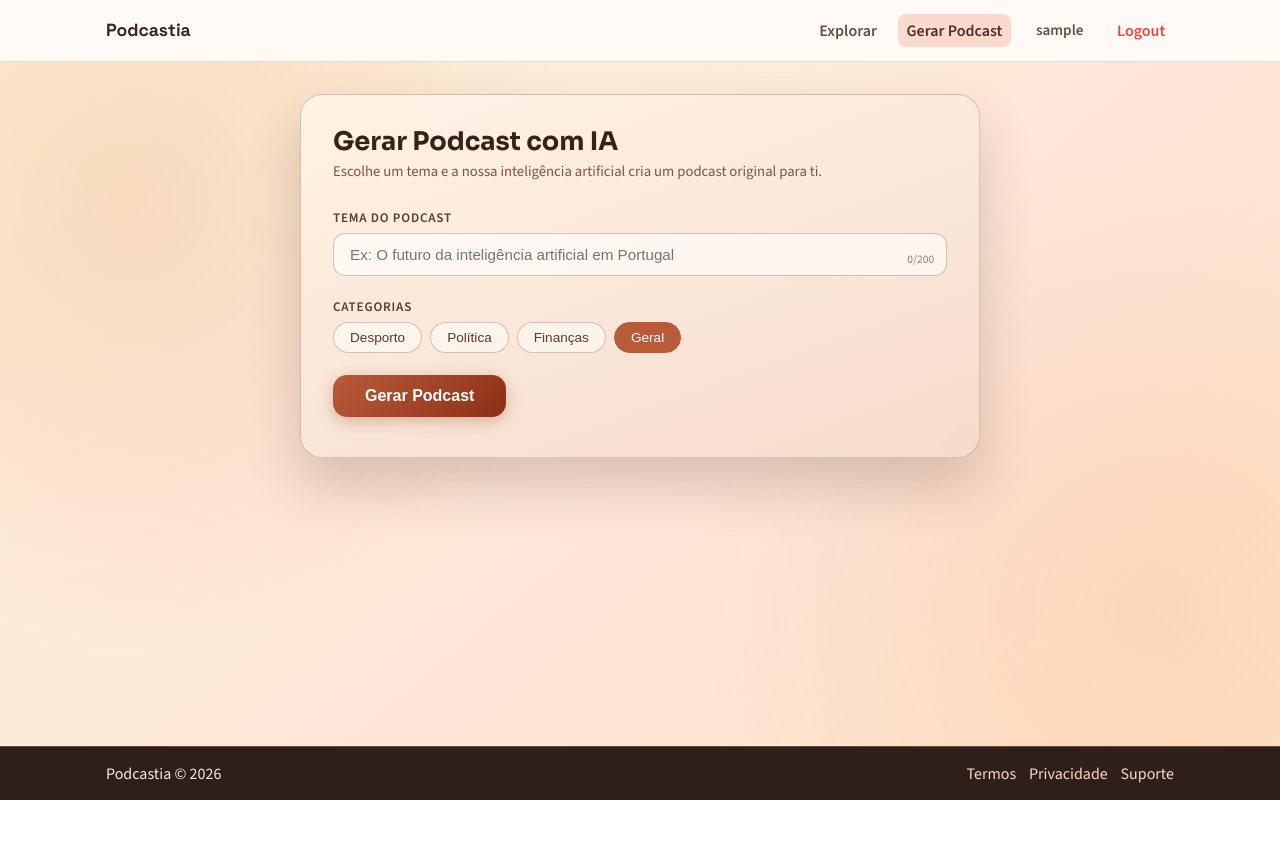
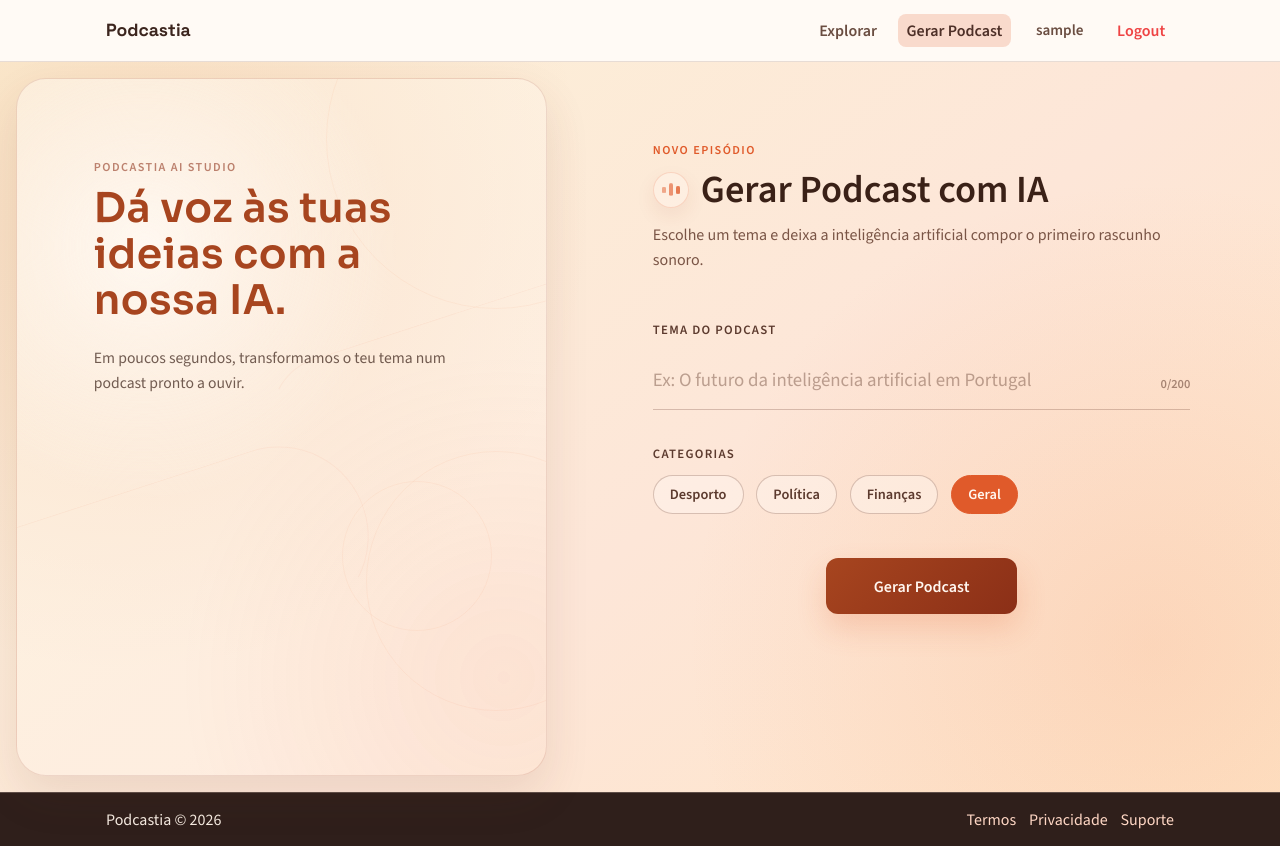
Before and after one commit to AfonsoBitoque/podcastia, a React app in the folder frontend/: page /generate in a window 1280 px wide. Before the commit the page ends 800 px from the top, so only its background shows below. Built offline with nearby package versions, Linux system fonts and the light colour scheme; no server answers; sample sign-in values are in the browser's storage; the HTML template or start-up script is replaced by a standard one.

Commit message:
Página de Gerar Podcast Frontend
Refinamento da estética da página de gerar podcast, para ir de encontro ao resto do projeto.
Necessário concluir página depois de podcast gerado

```diff
--- a/frontend/src/pages/GeneratePage.jsx
+++ b/frontend/src/pages/GeneratePage.jsx
@@ -26,8 +26,6 @@ function GeneratePage() {
   const [loadingMsgIndex, setLoadingMsgIndex] = useState(0)
   const [error, setError] = useState('')
   const [generatedPodcast, setGeneratedPodcast] = useState(null)
-  const [isPlaying, setIsPlaying] = useState(false)
-  const [audioRef, setAudioRef] = useState(null)
   const [isTogglingVisibility, setIsTogglingVisibility] = useState(false)
 
   const token = localStorage.getItem('token')
@@ -96,16 +94,6 @@ function GeneratePage() {
     }
   }
 
-  const handlePlayPause = () => {
-    if (!audioRef) return
-    if (isPlaying) {
-      audioRef.pause()
-    } else {
-      audioRef.play()
-    }
-    setIsPlaying(!isPlaying)
-  }
-
   const handleToggleVisibility = async () => {
     if (!generatedPodcast) return
     setIsTogglingVisibility(true)
@@ -139,16 +127,40 @@ function GeneratePage() {
     setTema('')
     setSelectedTags(['GERAL'])
     setError('')
-    setIsPlaying(false)
   }
 
   return (
     <main className="generate-page">
-      <section className="generate-shell">
-        <h1 className="generate-title">Gerar Podcast com IA</h1>
+      <section className="generate-visual-panel" aria-labelledby="generate-visual-title">
+        <span className="visual-ring ring-a"></span>
+        <span className="visual-ring ring-b"></span>
+        <span className="visual-ring ring-c"></span>
+        <span className="visual-orbit orbit-a"></span>
+        <span className="visual-orbit orbit-b"></span>
+
+        <div className="generate-visual-content">
+          <p className="generate-kicker">Podcastia AI Studio</p>
+          <h1 id="generate-visual-title">Dá voz às tuas ideias com a nossa IA.</h1>
+          <p>Em poucos segundos, transformamos o teu tema num podcast pronto a ouvir.</p>
+        </div>
+      </section>
+
+      <section className="generate-workspace" aria-label="Gerador de podcasts">
+        <div className="generate-shell">
+          <div className="generate-heading">
+            <p className="generate-kicker">Novo episódio</p>
+            <h2 className="generate-title">
+              <span className="ai-title-mark" aria-hidden="true">
+                <span></span>
+                <span></span>
+                <span></span>
+              </span>
+              Gerar Podcast com IA
+            </h2>
             <p className="generate-subtitle">
-          Escolhe um tema e a nossa inteligência artificial cria um podcast original para ti.
+              Escolhe um tema e deixa a inteligência artificial compor o primeiro rascunho sonoro.
             </p>
+          </div>
 
           {!generatedPodcast && !isGenerating && (
             <form className="generate-form" onSubmit={handleGenerate}>
@@ -168,7 +180,7 @@ function GeneratePage() {
 
               <div className="form-group">
                 <label>Categorias</label>
-              <div className="tag-selector">
+                <div className="tag-selector" aria-label="Categorias do podcast">
                   {TAG_OPTIONS.map((tag) => (
                     <button
                       key={tag.value}
@@ -192,8 +204,9 @@ function GeneratePage() {
 
           {isGenerating && (
             <div className="generate-loading">
-            <div className="ai-wave">
+              <div className="sound-wave" aria-hidden="true">
                 <span></span><span></span><span></span><span></span><span></span>
+                <span></span><span></span><span></span><span></span>
               </div>
               <p className="loading-text">{LOADING_MESSAGES[loadingMsgIndex]}</p>
             </div>
@@ -205,17 +218,13 @@ function GeneratePage() {
                 <div className="result-header">
                   <h2>{generatedPodcast.titulo}</h2>
                   <span className={`visibility-badge ${generatedPodcast.publico ? 'public' : 'private'}`}>
-                  {generatedPodcast.publico ? 'Público' : 'Privado'}
+                    {generatedPodcast.publico ? 'P\u00fablico' : 'Privado'}
                   </span>
                 </div>
 
                 <div className="result-player">
                   <audio
-                  ref={(el) => setAudioRef(el)}
                     src={`${API_BASE_URL}${generatedPodcast.audioUrl}`}
-                  onPlay={() => setIsPlaying(true)}
-                  onPause={() => setIsPlaying(false)}
-                  onEnded={() => setIsPlaying(false)}
                     controls
                   />
                 </div>
@@ -240,6 +249,7 @@ function GeneratePage() {
               </div>
             </div>
           )}
+        </div>
       </section>
     </main>
   )
--- a/frontend/src/styles/generate-page.css
+++ b/frontend/src/styles/generate-page.css
@@ -1,225 +1,433 @@
 .generate-page {
+  --cream: #fcf2d7;
+  --cream-deep: #fde6d8;
+  --warm-beige: #f3caa9;
+  --brown: #8b2f17;
+  --brown-vivid: #a7451f;
+  --brown-dark: #3a2117;
+  --brown-soft: #7a5546;
+  --orange: #e05a2a;
+  --top-space: clamp(4rem, 10vh, 7rem);
+
   flex: 1;
-  width: min(100%, 800px);
-  margin: 0 auto;
-  padding: 2rem 1rem 3rem;
-  display: flex;
-  align-items: flex-start;
-  justify-content: center;
+  width: 100%;
+  min-height: calc(100vh - 70px);
+  display: grid;
+  grid-template-columns: minmax(320px, 44%) minmax(0, 1fr);
+  overflow: visible;
   background:
     radial-gradient(circle at 10% 20%, rgba(224, 90, 42, 0.14), transparent 36%),
     radial-gradient(circle at 90% 80%, rgba(240, 137, 92, 0.17), transparent 36%),
-    linear-gradient(140deg, #fcf2d7, #fde6d8 56%, #ffe5c8);
+    linear-gradient(140deg, var(--cream), var(--cream-deep) 56%, #ffe5c8);
+}
+
+.generate-visual-panel {
+  min-height: calc(100vh - 70px - 2rem);
+  position: relative;
+  align-self: stretch;
+  overflow: hidden;
+  margin: 1rem;
+  padding: var(--top-space) clamp(3rem, 6vw, 6rem);
+  border: 1px solid rgba(139, 47, 23, 0.14);
+  border-radius: 30px;
+  color: var(--brown-vivid);
+  background:
+    radial-gradient(circle at 24% 24%, rgba(255, 250, 244, 0.9), transparent 38%),
+    radial-gradient(circle at 92% 86%, rgba(240, 137, 92, 0.1), transparent 42%),
+    rgba(255, 249, 241, 0.34);
+  box-shadow: 0 20px 46px rgba(103, 55, 33, 0.11);
+  animation: panel-slide-in 0.7s ease both;
+}
+
+.visual-ring {
+  position: absolute;
+  border: 1px solid rgba(255, 213, 173, 0.34);
+  border-radius: 999px;
+}
+
+.generate-visual-panel .visual-ring {
+  opacity: 1;
+  border-color: rgba(224, 90, 42, 0.055);
+}
+
+.generate-visual-panel .ring-a {
+  width: 260px;
+  height: 260px;
+  right: -80px;
+  bottom: 8vh;
+}
+
+.generate-visual-panel .ring-b {
+  width: 150px;
+  height: 150px;
+  right: 54px;
+  bottom: 18vh;
+}
+
+.generate-visual-panel .ring-c {
+  width: 340px;
+  height: 340px;
+  right: -120px;
+  top: -110px;
+}
+
+.visual-orbit {
+  position: absolute;
+  border: 1px solid rgba(224, 90, 42, 0.05);
+  border-left-color: transparent;
+  border-bottom-color: transparent;
+  border-radius: 999px;
+  transform: rotate(-18deg);
+}
+
+.orbit-a {
+  width: 520px;
+  height: 180px;
+  left: -160px;
+  bottom: 12vh;
+}
+
+.orbit-b {
+  width: 360px;
+  height: 120px;
+  right: -80px;
+  top: 30vh;
+}
+
+.generate-visual-content {
+  position: relative;
+  z-index: 1;
+  max-width: 560px;
+}
+
+.generate-kicker {
+  margin: 0 0 0.7rem;
+  font-size: 0.76rem;
+  font-weight: 800;
+  letter-spacing: 0.12em;
+  text-transform: uppercase;
+}
+
+.generate-visual-content .generate-kicker {
+  color: rgba(139, 47, 23, 0.58);
+}
+
+.generate-visual-content h1 {
+  max-width: 16ch;
+  margin: 0;
+  font-size: clamp(2rem, 3.2vw, 3.4rem);
+  line-height: 1.12;
+  font-weight: 400;
+  letter-spacing: 0.012em;
+  color: var(--brown-vivid);
+}
+
+.generate-visual-content p:last-child {
+  max-width: 30rem;
+  margin: 1.3rem 0 0;
+  color: rgba(58, 33, 23, 0.72);
+  font-size: clamp(0.98rem, 1.2vw, 1.08rem);
+  line-height: 1.6;
+}
+
+.generate-workspace {
+  min-width: 0;
+  padding: var(--top-space) clamp(3rem, 7vw, 7rem) 4rem;
+  background: transparent;
 }
 
 .generate-shell {
-  width: 100%;
-  max-width: 680px;
-  border-radius: 22px;
-  padding: 2rem 2rem 2.5rem;
-  background: linear-gradient(160deg, rgba(255, 243, 232, 0.94) 0%, rgba(245, 219, 203, 0.94) 100%);
-  border: 1px solid rgba(114, 71, 56, 0.26);
-  box-shadow: 0 28px 54px rgba(70, 38, 31, 0.2);
-  backdrop-filter: blur(4px);
+  width: min(100%, 600px);
+  min-height: auto;
+  display: flex;
+  flex-direction: column;
+  animation: form-fade-in 0.65s ease 0.14s both;
+}
+
+.generate-heading {
+  margin-bottom: clamp(2.4rem, 6vh, 4.4rem);
+}
+
+.generate-heading .generate-kicker {
+  color: var(--orange);
 }
 
 .generate-title {
-  font-size: 1.6rem;
-  font-weight: 700;
-  color: #3a2117;
-  margin: 0 0 0.3rem;
+  margin: 0;
+  display: flex;
+  align-items: center;
+  gap: 0.75rem;
+  font-size: clamp(1.8rem, 3vw, 2.6rem);
+  line-height: 1.08;
+  font-weight: 750;
+  color: var(--brown-dark);
+}
+
+.ai-title-mark {
+  width: 2.25rem;
+  height: 2.25rem;
+  flex: 0 0 auto;
+  display: inline-grid;
+  place-items: center;
+  position: relative;
+  border: 1px solid rgba(224, 90, 42, 0.18);
+  border-radius: 999px;
+  background: rgba(255, 246, 239, 0.42);
+  box-shadow: 0 8px 20px rgba(139, 47, 23, 0.08);
+}
+
+.ai-title-mark span {
+  position: absolute;
+  width: 4px;
+  border-radius: 999px;
+  background: var(--orange);
+  animation: ai-signal 1.4s ease-in-out infinite;
+}
+
+.ai-title-mark span:nth-child(1) {
+  --x: -7px;
+  height: 10px;
+}
+
+.ai-title-mark span:nth-child(2) {
+  height: 17px;
+  animation-delay: 0.14s;
+}
+
+.ai-title-mark span:nth-child(3) {
+  --x: 7px;
+  height: 10px;
+  animation-delay: 0.28s;
 }
 
 .generate-subtitle {
-  font-size: 0.92rem;
-  color: #7a5546;
-  margin: 0 0 1.8rem;
+  max-width: 36rem;
+  margin: 0.8rem 0 0;
+  color: var(--brown-soft);
+  font-size: 1rem;
+  line-height: 1.55;
 }
 
-/* Form */
 .generate-form {
   display: flex;
   flex-direction: column;
-  gap: 1.4rem;
+  gap: 2.2rem;
 }
 
 .form-group {
   display: flex;
   flex-direction: column;
-  gap: 0.4rem;
+  gap: 0.8rem;
   position: relative;
 }
 
 .form-group label {
-  font-size: 0.82rem;
-  font-weight: 600;
   color: #5c3a2e;
+  font-size: 0.8rem;
+  font-weight: 800;
+  letter-spacing: 0.1em;
   text-transform: uppercase;
-  letter-spacing: 0.06em;
 }
 
 .form-group input[type='text'] {
   width: 100%;
-  padding: 0.75rem 1rem;
-  border: 1px solid rgba(114, 71, 56, 0.3);
-  border-radius: 12px;
-  background: rgba(255, 255, 255, 0.6);
-  font-size: 0.95rem;
-  color: #3a2117;
+  min-height: 3.7rem;
+  padding: 1rem 4.7rem 1rem 0;
+  border: 0;
+  border-bottom: 1px solid rgba(114, 71, 56, 0.28);
+  border-radius: 0;
   outline: none;
-  transition: border-color 0.2s;
-  box-sizing: border-box;
+  background: transparent;
+  color: var(--brown-dark);
+  font: inherit;
+  font-size: 1.18rem;
+  transition: border-color 0.2s ease, box-shadow 0.2s ease;
+}
+
+.form-group input[type='text']::placeholder {
+  color: rgba(122, 85, 70, 0.5);
 }
 
 .form-group input[type='text']:focus {
-  border-color: #b95a39;
+  border-color: var(--orange);
+  box-shadow: 0 7px 0 -6px rgba(224, 90, 42, 0.32);
 }
 
 .char-count {
   position: absolute;
-  right: 0.8rem;
-  bottom: 0.55rem;
-  font-size: 0.72rem;
-  color: #9c7a6c;
+  right: 0;
+  bottom: 1.15rem;
+  color: rgba(122, 85, 70, 0.66);
+  font-size: 0.78rem;
+  font-weight: 700;
 }
 
 .tag-selector {
   display: flex;
   flex-wrap: wrap;
-  gap: 0.5rem;
+  gap: 0.8rem;
 }
 
 .tag-chip {
-  padding: 0.45rem 1rem;
-  border-radius: 20px;
-  border: 1px solid rgba(114, 71, 56, 0.3);
-  background: rgba(255, 255, 255, 0.5);
+  min-height: 2.4rem;
+  padding: 0.55rem 1rem;
+  border: 1px solid rgba(114, 71, 56, 0.28);
+  border-radius: 999px;
+  background: rgba(255, 246, 239, 0.46);
   color: #5c3a2e;
-  font-size: 0.85rem;
-  font-weight: 500;
+  font: inherit;
+  font-size: 0.9rem;
+  font-weight: 700;
   cursor: pointer;
-  transition: all 0.2s;
+  transition: transform 0.18s ease, border-color 0.18s ease, background 0.18s ease, color 0.18s ease;
 }
 
 .tag-chip:hover {
-  border-color: #b95a39;
+  border-color: var(--orange);
+  color: var(--orange);
+  transform: translateY(-1px);
 }
 
 .tag-chip.active {
-  background: #b95a39;
-  color: #fff;
-  border-color: #b95a39;
+  border-color: var(--orange);
+  background: var(--orange);
+  color: #fff6ef;
 }
 
 .generate-error {
-  color: #c23a22;
-  font-size: 0.88rem;
   margin: 0;
-  padding: 0.5rem 0.8rem;
+  padding: 0.75rem 0.95rem;
+  border: 1px solid rgba(194, 58, 34, 0.16);
   border-radius: 8px;
   background: rgba(194, 58, 34, 0.08);
+  color: #a72e1a;
+  font-size: 0.9rem;
 }
 
 .generate-btn {
-  align-self: flex-start;
-  padding: 0.75rem 2rem;
-  border: none;
-  border-radius: 14px;
-  background: linear-gradient(135deg, #b95a39, #8b2f17);
-  color: #fff;
+  width: auto;
+  min-height: 3.5rem;
+  align-self: center;
+  margin-top: 0.6rem;
+  padding: 0.85rem 3rem;
+  border: 0;
+  border-radius: 12px;
+  background: linear-gradient(135deg, var(--brown-vivid), var(--brown));
+  color: #fff6ef;
+  font: inherit;
   font-size: 1rem;
-  font-weight: 600;
+  font-weight: 800;
   cursor: pointer;
-  transition: transform 0.15s, box-shadow 0.2s;
-  box-shadow: 0 4px 16px rgba(139, 47, 23, 0.3);
+  box-shadow: 0 14px 30px rgba(224, 90, 42, 0.2);
+  transition: transform 0.18s ease, box-shadow 0.2s ease, filter 0.2s ease;
 }
 
 .generate-btn:hover {
-  transform: translateY(-1px);
-  box-shadow: 0 6px 20px rgba(139, 47, 23, 0.4);
+  transform: translateY(-2px);
+  box-shadow: 0 18px 36px rgba(224, 90, 42, 0.28);
+  filter: saturate(1.06);
 }
 
-/* Loading State */
 .generate-loading {
+  flex: 1;
+  min-height: 360px;
   display: flex;
   flex-direction: column;
   align-items: center;
-  gap: 1.5rem;
-  padding: 3rem 0;
+  justify-content: center;
+  gap: 1.8rem;
+  animation: form-fade-in 0.35s ease both;
 }
 
-.ai-wave {
+.sound-wave {
+  width: min(100%, 420px);
+  height: 150px;
   display: flex;
   align-items: center;
-  gap: 4px;
-  height: 50px;
+  justify-content: center;
+  gap: 9px;
 }
 
-.ai-wave span {
-  display: block;
-  width: 6px;
-  border-radius: 3px;
-  background: #b95a39;
-  animation: wave-bounce 1.2s ease-in-out infinite;
+.sound-wave span {
+  width: 9px;
+  height: 38px;
+  border-radius: 999px;
+  background: linear-gradient(180deg, #e05a2a, #8b2f17);
+  transform-origin: center;
+  animation: sound-pulse 1.05s ease-in-out infinite;
+  box-shadow: 0 10px 22px rgba(139, 47, 23, 0.2);
 }
 
-.ai-wave span:nth-child(1) { height: 20px; animation-delay: 0s; }
-.ai-wave span:nth-child(2) { height: 35px; animation-delay: 0.1s; background: #c76c42; }
-.ai-wave span:nth-child(3) { height: 50px; animation-delay: 0.2s; background: #d4814e; }
-.ai-wave span:nth-child(4) { height: 35px; animation-delay: 0.3s; background: #c76c42; }
-.ai-wave span:nth-child(5) { height: 20px; animation-delay: 0.4s; }
+.sound-wave span:nth-child(2),
+.sound-wave span:nth-child(8) {
+  height: 68px;
+  animation-delay: 0.08s;
+}
 
-@keyframes wave-bounce {
-  0%, 100% { transform: scaleY(0.5); opacity: 0.6; }
-  50% { transform: scaleY(1); opacity: 1; }
+.sound-wave span:nth-child(3),
+.sound-wave span:nth-child(7) {
+  height: 108px;
+  animation-delay: 0.16s;
+}
+
+.sound-wave span:nth-child(4),
+.sound-wave span:nth-child(6) {
+  height: 132px;
+  animation-delay: 0.24s;
+}
+
+.sound-wave span:nth-child(5) {
+  height: 150px;
+  animation-delay: 0.32s;
+}
+
+.sound-wave span:nth-child(9) {
+  animation-delay: 0.4s;
 }
 
 .loading-text {
-  font-size: 0.95rem;
-  color: #7a5546;
+  max-width: 28rem;
+  margin: 0;
+  color: var(--brown-soft);
+  font-size: 1rem;
+  font-weight: 700;
+  text-align: center;
   animation: fade-pulse 2s ease-in-out infinite;
 }
 
-@keyframes fade-pulse {
-  0%, 100% { opacity: 0.6; }
-  50% { opacity: 1; }
-}
-
-/* Result Card */
 .generate-result {
-  padding: 1rem 0 0;
+  animation: form-fade-in 0.45s ease both;
 }
 
 .result-card {
-  border-radius: 16px;
-  padding: 1.5rem;
-  background: rgba(255, 255, 255, 0.5);
-  border: 1px solid rgba(114, 71, 56, 0.15);
+  padding: 0;
+  background: transparent;
+  border: 0;
 }
 
 .result-header {
   display: flex;
-  align-items: center;
+  align-items: flex-start;
   justify-content: space-between;
   gap: 1rem;
-  margin-bottom: 1.2rem;
+  margin-bottom: 1.4rem;
 }
 
 .result-header h2 {
-  font-size: 1.15rem;
-  font-weight: 600;
-  color: #3a2117;
   margin: 0;
+  color: var(--brown-dark);
+  font-size: clamp(1.45rem, 2.4vw, 2rem);
+  line-height: 1.12;
 }
 
 .visibility-badge {
-  padding: 0.25rem 0.7rem;
-  border-radius: 12px;
-  font-size: 0.75rem;
-  font-weight: 600;
+  flex: 0 0 auto;
+  padding: 0.32rem 0.75rem;
+  border-radius: 999px;
+  font-size: 0.74rem;
+  font-weight: 800;
+  letter-spacing: 0.06em;
   text-transform: uppercase;
-  letter-spacing: 0.04em;
-  white-space: nowrap;
 }
 
 .visibility-badge.public {
@@ -229,11 +437,11 @@
 
 .visibility-badge.private {
   background: rgba(139, 47, 23, 0.12);
-  color: #8b2f17;
+  color: var(--brown);
 }
 
 .result-player {
-  margin-bottom: 1.2rem;
+  margin-bottom: 1.4rem;
 }
 
 .result-player audio {
@@ -243,74 +451,183 @@
 
 .result-actions {
   display: flex;
+  flex-wrap: wrap;
   gap: 0.8rem;
-  flex-wrap: wrap;
 }
 
 .visibility-btn,
 .new-podcast-btn {
-  padding: 0.6rem 1.4rem;
-  border: none;
-  border-radius: 12px;
-  font-size: 0.88rem;
-  font-weight: 600;
+  min-height: 2.8rem;
+  padding: 0.7rem 1.1rem;
+  border-radius: 10px;
+  font: inherit;
+  font-size: 0.92rem;
+  font-weight: 800;
   cursor: pointer;
-  transition: all 0.2s;
+  transition: transform 0.18s ease, box-shadow 0.2s ease, background 0.2s ease;
 }
 
 .visibility-btn.is-private {
+  border: 0;
   background: linear-gradient(135deg, #10b981, #059669);
   color: #fff;
-  box-shadow: 0 3px 12px rgba(16, 185, 129, 0.3);
-}
-
-.visibility-btn.is-private:hover {
-  box-shadow: 0 4px 16px rgba(16, 185, 129, 0.4);
+  box-shadow: 0 10px 20px rgba(16, 185, 129, 0.2);
 }
 
 .visibility-btn.is-public {
-  background: rgba(139, 47, 23, 0.1);
-  color: #8b2f17;
-  border: 1px solid rgba(139, 47, 23, 0.2);
+  border: 1px solid rgba(139, 47, 23, 0.22);
+  background: rgba(139, 47, 23, 0.08);
+  color: var(--brown);
 }
 
-.visibility-btn.is-public:hover {
-  background: rgba(139, 47, 23, 0.18);
+.new-podcast-btn {
+  border: 1px solid rgba(114, 71, 56, 0.24);
+  background: rgba(255, 246, 239, 0.46);
+  color: #5c3a2e;
+}
+
+.visibility-btn:hover,
+.new-podcast-btn:hover {
+  transform: translateY(-2px);
 }
 
 .visibility-btn:disabled {
-  opacity: 0.6;
   cursor: not-allowed;
+  opacity: 0.62;
+  transform: none;
 }
 
-.new-podcast-btn {
-  background: rgba(114, 71, 56, 0.1);
-  color: #5c3a2e;
-  border: 1px solid rgba(114, 71, 56, 0.2);
+@keyframes panel-slide-in {
+  from {
+    opacity: 0;
+    transform: translateX(-28px);
+  }
+  to {
+    opacity: 1;
+    transform: translateX(0);
+  }
 }
 
-.new-podcast-btn:hover {
-  background: rgba(114, 71, 56, 0.18);
+@keyframes form-fade-in {
+  from {
+    opacity: 0;
+    transform: translateY(12px);
+  }
+  to {
+    opacity: 1;
+    transform: translateY(0);
+  }
 }
 
-/* Responsive */
-@media (max-width: 600px) {
+@keyframes sound-pulse {
+  0%,
+  100% {
+    transform: scaleY(0.44);
+    opacity: 0.62;
+  }
+  50% {
+    transform: scaleY(1);
+    opacity: 1;
+  }
+}
+
+@keyframes ai-signal {
+  0%,
+  100% {
+    opacity: 0.45;
+    transform: translateX(var(--x, 0)) scaleY(0.65);
+  }
+  50% {
+    opacity: 1;
+    transform: translateX(var(--x, 0)) scaleY(1);
+  }
+}
+
+@keyframes fade-pulse {
+  0%,
+  100% {
+    opacity: 0.66;
+  }
+  50% {
+    opacity: 1;
+  }
+}
+
+@media (max-width: 860px) {
+  .generate-page {
+    min-height: 100%;
+    display: flex;
+    flex-direction: column;
+    overflow: visible;
+  }
+
+  .generate-visual-panel {
+    min-height: auto;
+    align-self: stretch;
+    position: relative;
+    margin: 1rem 1rem 0;
+    padding: 2.2rem 1.5rem;
+    border-radius: 24px;
+  }
+
+  .generate-visual-content h1 {
+    max-width: 14ch;
+    font-size: clamp(1.9rem, 8vw, 2.7rem);
+  }
+
+  .generate-visual-content p:last-child {
+    max-width: 32rem;
+    margin-top: 0.9rem;
+  }
+
+  .orbit-a {
+    left: auto;
+    right: -180px;
+    bottom: -20px;
+  }
+
+  .generate-workspace {
+    padding: 2.3rem 1.5rem 3rem;
+  }
+
   .generate-shell {
-    padding: 1.5rem 1.2rem 2rem;
+    min-height: auto;
+  }
+}
+
+@media (max-width: 560px) {
+  .generate-heading {
+    margin-bottom: 2rem;
+  }
+
+  .form-group input[type='text'] {
+    padding-right: 1rem;
+    padding-bottom: 2rem;
+    font-size: 1.05rem;
+  }
+
+  .char-count {
+    left: 1rem;
+    right: auto;
+    bottom: 0.55rem;
+  }
+
+  .tag-selector,
+  .result-actions {
+    flex-direction: column;
+  }
+
+  .tag-chip,
+  .visibility-btn,
+  .new-podcast-btn {
+    width: 100%;
+  }
+
+  .generate-btn {
+    width: 100%;
   }
 
   .result-header {
     flex-direction: column;
-    align-items: flex-start;
-  }
-
-  .result-actions {
-    flex-direction: column;
-  }
-
-  .visibility-btn,
-  .new-podcast-btn {
-    width: 100%;
-    text-align: center;
   }
 }
```
Lines whose indentation alone changed are shown as unchanged.
